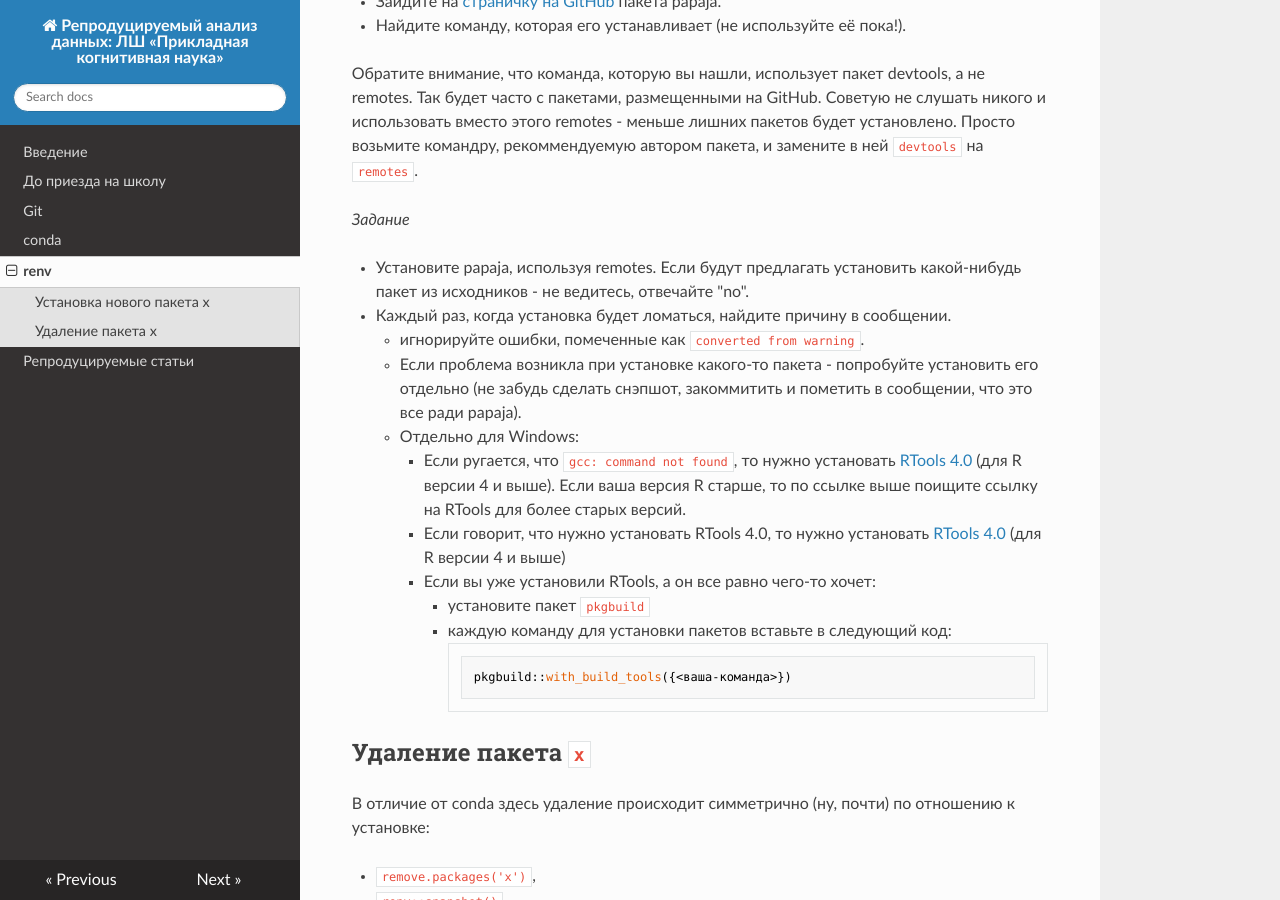
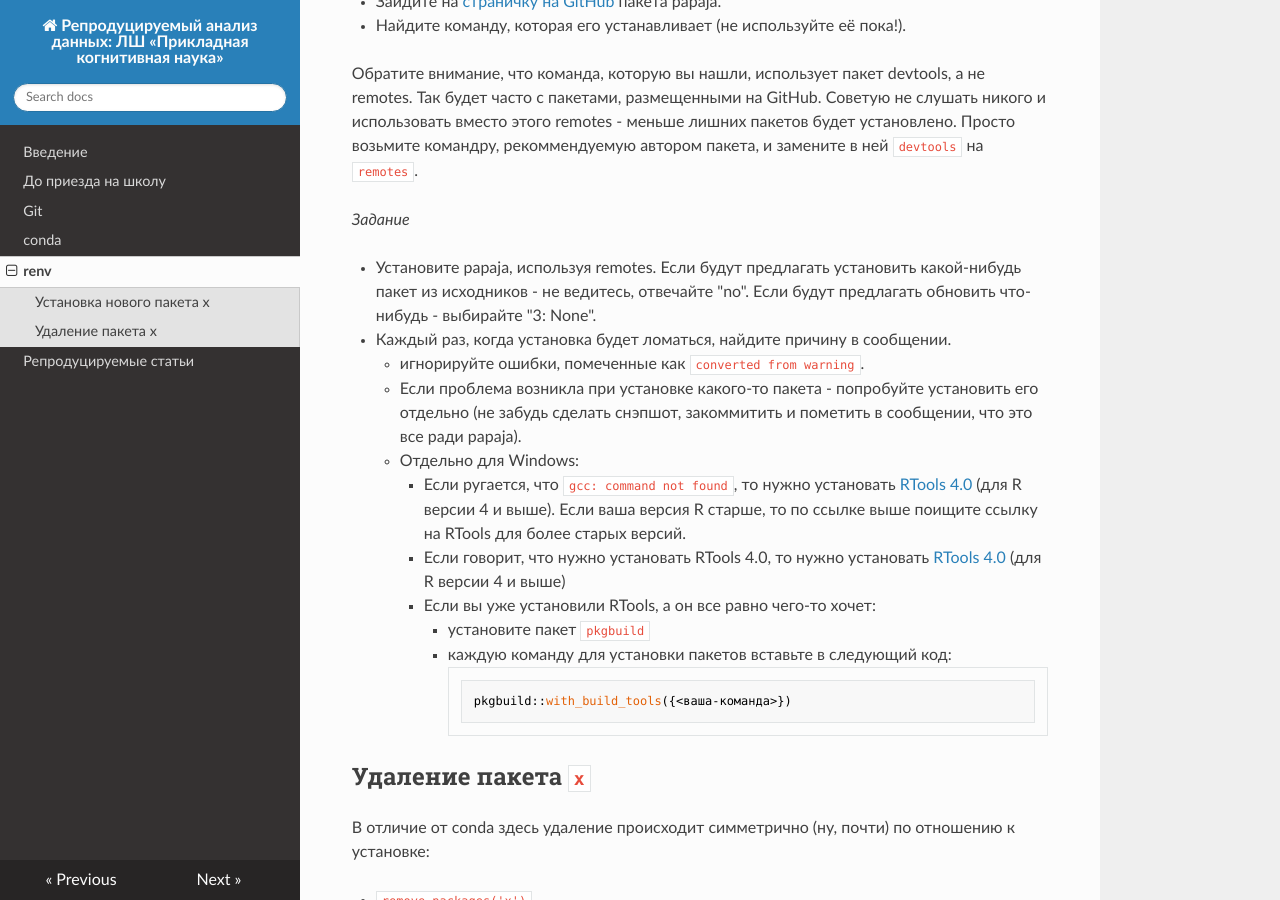
Before and after one commit to kalenkovich/reproducible-data-analysis, an MkDocs documentation site: the page built from website/docs/3_renv.md, in a window 1280 px wide and 900 px high, scrolled down 2493 px. Built offline with MkDocs 1.6.1, drawn with Linux system fonts in a browser that asks for light colours; nearby versions of some CDN libraries.

Commit message:
fix: recommend to avoid updates during papaja installation

```diff
--- a/website/docs/3_renv.md
+++ b/website/docs/3_renv.md
@@ -103,6 +103,7 @@ renv выполняет гораздо более ограниченную фу
 
 - Установите papaja, используя remotes.
 Если будут предлагать установить какой-нибудь пакет из исходников - не ведитесь, отвечайте "no".
+Если будут предлагать обновить что-нибудь - выбирайте "3: None".
 - Каждый раз, когда установка будет ломаться, найдите причину в сообщении.
     - игнорируйте ошибки, помеченные как `converted from warning`.
     - Если проблема возникла при установке какого-то пакета - попробуйте установить его отдельно (не забудь сделать снэпшот, закоммитить и пометить в сообщении, что это все ради papaja).
```
